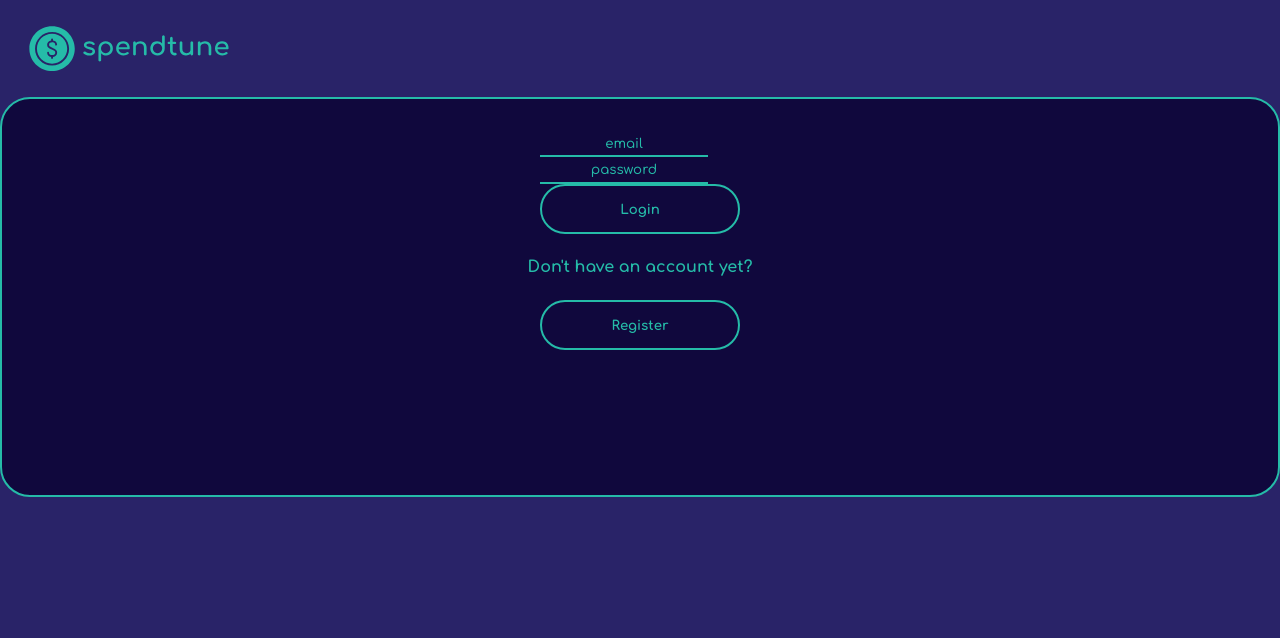
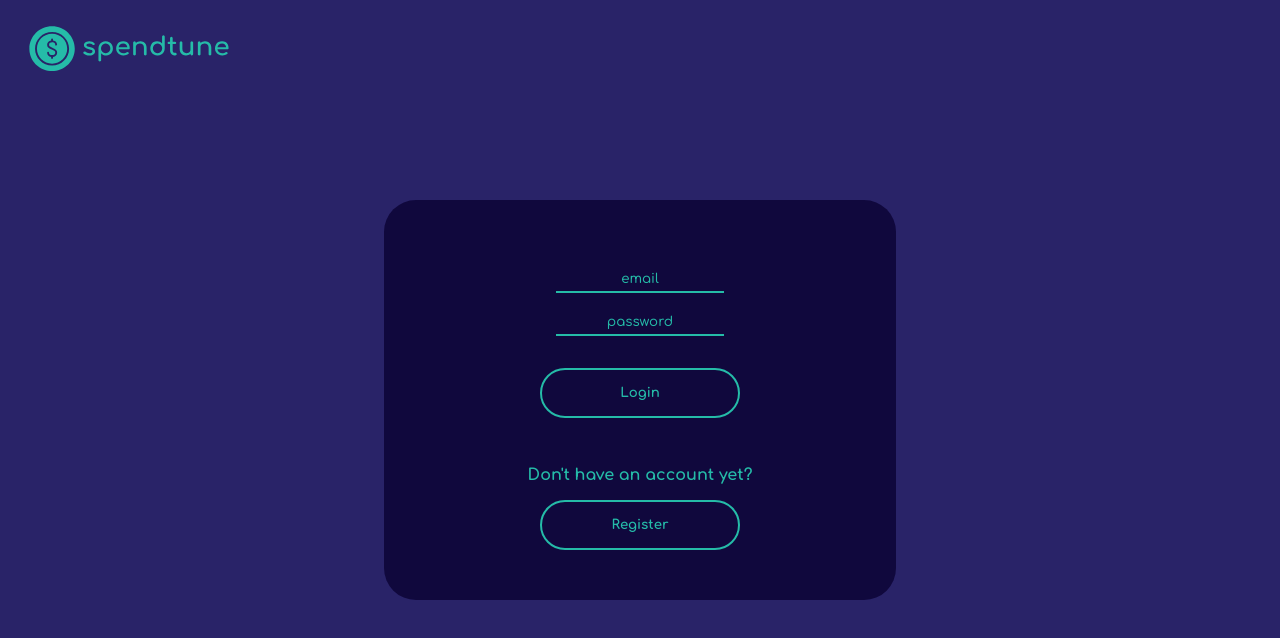
Before and after one commit to khomch/SpendTune-Solo-Project, a React (Create React App) app in the folder client/: page /login in a window 1280 px wide. Shown: the top 638 px of the page. Built offline with nearby package versions, Linux system fonts and the light colour scheme.

Commit message:
style: sign in

```diff
--- a/client/src/components/login.css
+++ b/client/src/components/login.css
@@ -2,23 +2,37 @@
 
 .login {
   min-height: 50vh;
+  width: 40%;
+  position: absolute;
+  left: 50%;
+  top: 50%;
+  transform: translate(-50%, -50%);
+
+  padding: 2rem 1.5rem;
+
   background-color: var(--bg2);
-  border: 2px solid var(--primary);
-  border-radius: 30px;
-  padding: 2rem 1.5rem;
-  margin: var(--vertimarg) var(--horimarg);
+  border-radius: 2rem;
+
   display: flex;
   flex-direction: column;
   align-items: center;
-  justify-content: stretch;
-  row-gap: 1.5rem;
+  justify-content: center;
+  row-gap: 3rem;
 
+}
 
-  &__fields {
+.login__fields {
   display: flex;
   flex-direction: column;
   align-items: center;
   row-gap: 1rem;
   margin: 1rem 0rem 2rem;
 }
+
+.login__register {
+  display: flex;
+  flex-direction: column;
+  flex-wrap: nowrap;
+  align-items: center;
+  gap: 1rem;
 }
--- a/client/src/components/login.tsx
+++ b/client/src/components/login.tsx
@@ -2,8 +2,7 @@ import { FormEvent, useState } from 'react';
 import { useNavigate } from 'react-router-dom';
 import { logUser } from '../apiService';
 import { useCombinedStore } from '../Store';
-import './login.css'
-
+import './login.css';
 
 function Login() {
   const setLogged = useCombinedStore((state) => state.setLoggedUser);
@@ -38,34 +37,40 @@ function Login() {
   }
 
   return (
-    <div className="login">
+    <div className='login'>
       <form onSubmit={handleSubmit}>
         <ul className='login__fields'>
           <li>
             <input
-              type="email"
-              name="email"
+              type='email'
+              name='email'
               value={email}
               onChange={handleEmail}
-              autoComplete="email"
-              placeholder="email"
+              autoComplete='email'
+              placeholder='email'
             />
           </li>
           <li>
             <input
-              type="password"
-              name="password"
+              type='password'
+              name='password'
               value={password}
               onChange={handlePassword}
-              autoComplete="current-password"
-              placeholder="password"
+              autoComplete='current-password'
+              placeholder='password'
             />
           </li>
         </ul>
-        <button className='btn' type="submit">Login</button>
+        <button className='btn' type='submit'>
+          Login
+        </button>
       </form>
-      <h4>Don&apos;t have an account yet?</h4>
-      <button className='btn' onClick={() => navigate('/register')}>Register</button>
+      <div className='login__register'>
+        <h4>Don&apos;t have an account yet?</h4>
+        <button className='btn' onClick={() => navigate('/register')}>
+          Register
+        </button>
+      </div>
     </div>
   );
 }
--- a/client/src/components/register.css
+++ b/client/src/components/register.css
@@ -2,23 +2,39 @@
 
 .register {
   min-height: 50vh;
+  width: 40%;
+  position: absolute;
+  left: 50%;
+  top: 50%;
+  transform: translate(-50%, -50%);
+
+  padding: 2rem 1.5rem;
+
   background-color: var(--bg2);
-  border: 2px solid var(--primary);
-  border-radius: 30px;
-  padding: 2rem 1.5rem;
-  margin: var(--vertimarg) var(--horimarg);
+  border-radius: 2rem;
+
   display: flex;
   flex-direction: column;
   align-items: center;
-  justify-content: stretch;
-  row-gap: 1.5rem;
+  justify-content: center;
+  row-gap: 3rem;
+
+}
 
 
-  &__fields {
+.register__fields {
   display: flex;
   flex-direction: column;
   align-items: center;
   row-gap: 1rem;
   margin: 1rem 0rem 2rem;
 }
+
+
+.register__actions {
+  display: flex;
+  flex-direction: column;
+  flex-wrap: nowrap;
+  align-items: center;
+  gap: 1rem;
 }
--- a/client/src/components/register.tsx
+++ b/client/src/components/register.tsx
@@ -4,8 +4,7 @@ import { useNavigate } from 'react-router-dom';
 import { register } from '../apiService';
 import { useCombinedStore } from '../Store';
 import { TUser } from '../types/types';
-import './register.css'
-
+import './register.css';
 
 function Register() {
   const setLogged = useCombinedStore((state) => state.setLoggedUser);
@@ -52,51 +51,55 @@ function Register() {
   }
 
   return (
-    <div className="register">
+    <div className='register'>
       <form onSubmit={handleSubmit}>
         <ul className='register__fields'>
           <li>
             <input
-              type="email"
-              name="email"
+              type='email'
+              name='email'
               value={email}
               onChange={handleEmail}
-              placeholder="email"
+              placeholder='email'
             />
           </li>
           <li>
             <input
-              type="password"
-              name="password"
+              type='password'
+              name='password'
               value={password}
               onChange={handlePassword}
-              placeholder="password"
+              placeholder='password'
             />
           </li>
           <li>
             <input
-              type="text"
-              name="firstName"
+              type='text'
+              name='firstName'
               value={firstName}
               onChange={handleFirstName}
-              placeholder="first name"
+              placeholder='first name'
             />
           </li>
           <li>
             <input
-              type="text"
-              name="lastName"
+              type='text'
+              name='lastName'
               value={lastName}
               onChange={handleLastName}
-              placeholder="last name"
+              placeholder='last name'
             />
           </li>
         </ul>
       </form>
-      <button className='btn' type="submit" onClick={handleSubmit}>
-        Register
-      </button>
-      <button className='btn' onClick={goBack}>Back</button>
+      <div className='register__actions'>
+        <button className='btn' type='submit' onClick={handleSubmit}>
+          Register
+        </button>
+        <button className='btn' onClick={goBack}>
+          Back
+        </button>
+      </div>
     </div>
   );
 }
```
Lines whose indentation alone changed are shown as unchanged.
